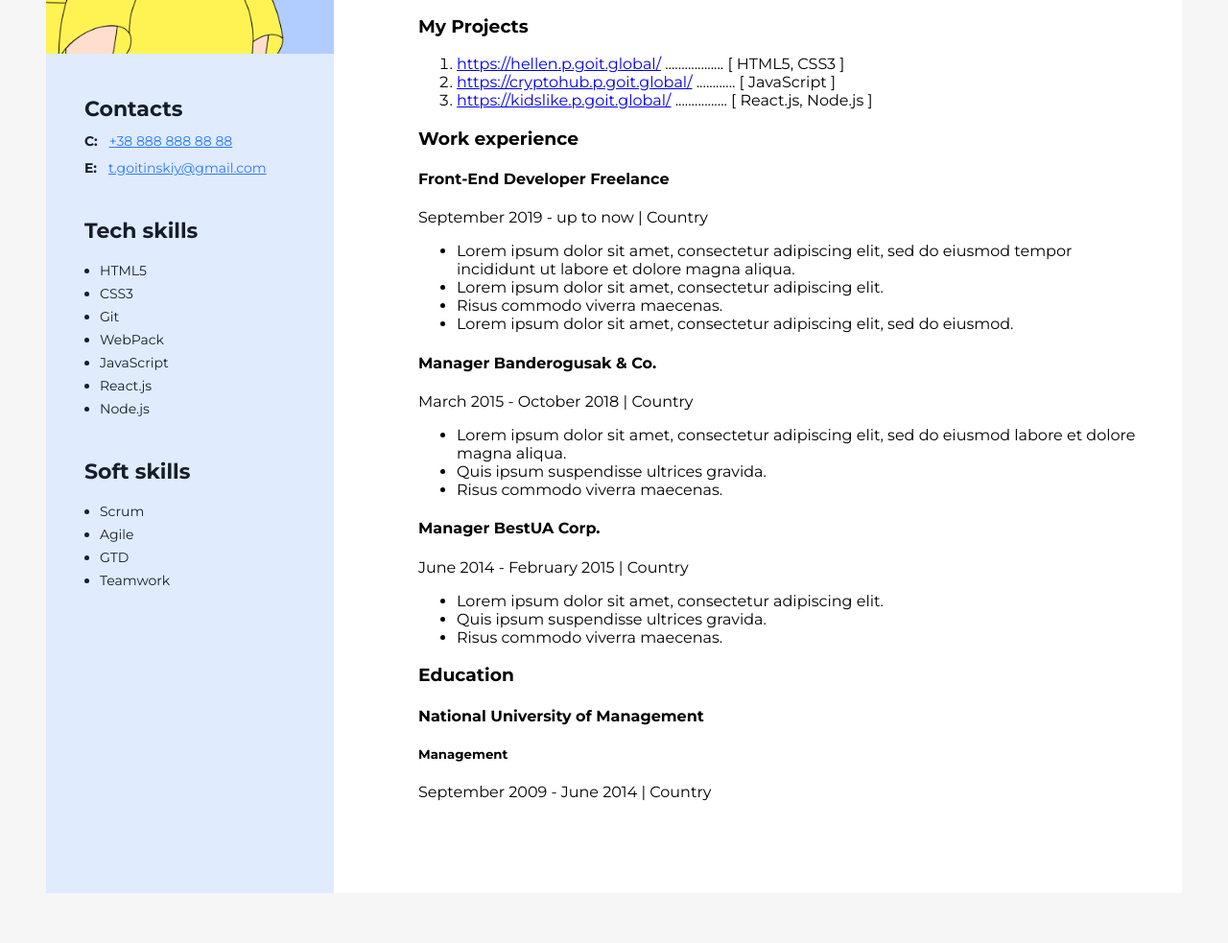
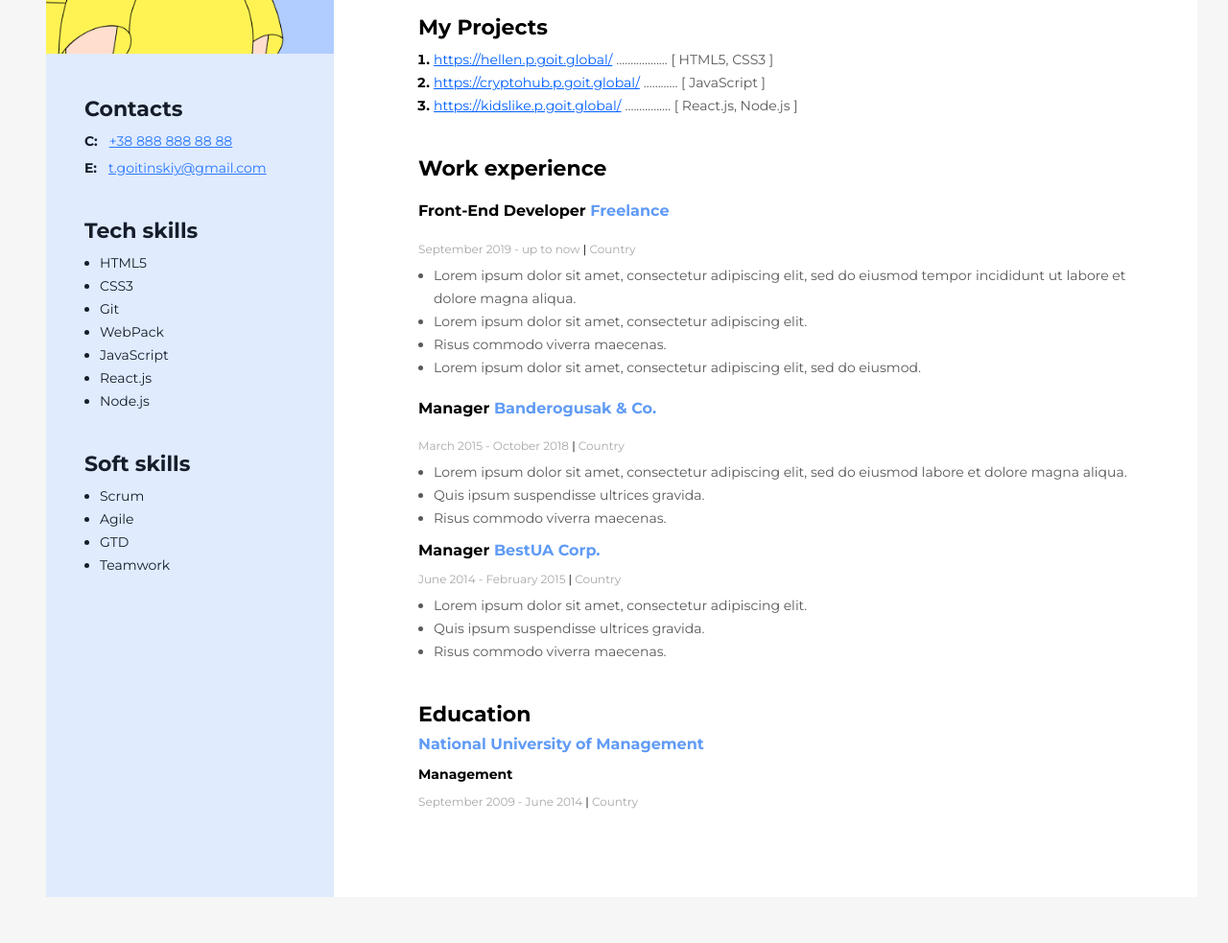
Before and after one commit to VMandaryn/First_repo, a plain HTML site: page resume_project/index.html in a window 1280 px wide. Shown: the part 319-1302 px from the top of the page at 96% size. Drawn offline with Linux system fonts and the light colour scheme.

Commit message:
lesson 5

```diff
--- a/resume_project/css/styles.css
+++ b/resume_project/css/styles.css
@@ -4,19 +4,22 @@ body {
     font-family: "Montserrat", sans-serif;
 }
 
+ul, ol {
+    margin-top: 0;
+    margin-bottom: 0;
+}
+
 .wrapper{
     background: #ffffff;
     display: flex;
     flex-direction: row-reverse;
+    width: 1200px;
+    margin: 0 auto;
 }
 
-.main-content {
-    padding-left: 88px;
-    padding-top: 80px;
-    padding-right: 40px;
-    padding-bottom: 80px;
-    box-sizing: border-box;
-}
+
+
+/* start --- Sidebar */
 
 .sidebar{
     background: #e0ebfe;
@@ -32,6 +35,7 @@ body {
     padding-right: 40px;
 }
 
+        /* Sidebar ---> contacts */
 .contacts-title {
     color: #161d2a;
     font-size: 22px;
@@ -66,6 +70,7 @@ body {
     margin-bottom: 40px;
 }
 
+        /* Sidebar ---> hard skills */
 .skills-container {
     margin-bottom: 40px;
 }
@@ -90,6 +95,8 @@ body {
     line-height: 24px;
 }
 
+
+        /* Sidebar ---> soft skills */
 .soft-skills-container {
     margin-bottom: 40px;
 }
@@ -113,3 +120,194 @@ body {
     font-weight: 400;
     line-height: 24px;
 }
+
+/* end --- Sidebar */
+
+
+
+/* start --- Main content */
+
+.main-content {
+    padding-left: 88px;
+    padding-top: 80px;
+    padding-right: 40px;
+    padding-bottom: 80px;
+    box-sizing: border-box;
+}
+
+.my-proffesion {
+    color: #000;
+    font-size: 14px;
+    font-weight: 700;
+    line-height: 17px;
+    margin-top: 0;
+    margin-bottom: 8px;
+}
+
+.my-name {
+    color: #000;
+    font-size: 45px;
+    font-weight: 700;
+    line-height: 55px;
+    margin-top: 0;
+    margin-bottom: 12px;
+}
+
+.my-descr {
+    color: #595959;
+    font-size: 14px;
+    font-weight: 400;
+    line-height: 24px;
+}
+
+.my-info {
+    margin-bottom: 40px;
+}
+
+
+        /* Main content ---> Projects */
+
+.my-projects-title {
+    color: #000;
+    font-size: 22px;
+    font-weight: 700;
+    line-height: 27px;
+    margin-top: 0;
+    margin-bottom: 8px;
+}
+
+.my-projects-list {
+    padding-left: 16px;
+}
+
+.my-projects-item {
+    color: #000;
+    font-size: 14px;
+    font-weight: 700;
+    line-height: 24px;
+}
+
+.my-projects-item-link {
+    color: #005fff;
+    font-size: 14px;
+    font-weight: 400;
+    line-height: 24px;
+    text-decoration-line: underline;
+}
+
+.my-projects-item-tech {
+    color: #595959;
+    font-size: 14px;
+    font-weight: 400;
+    line-height: 24px;
+}
+
+.my-projects-container {
+    margin-bottom: 40px;
+}
+
+/* End --- Main content */
+
+
+
+/* Start --- My Work Experience */
+
+.work-exp-title {
+    color: #000;
+    font-size: 22px;
+    font-weight: 700;
+    line-height: 27px;
+    margin-top: 0;
+    margin-bottom: 8px;
+}
+
+.work-exp-container {
+    margin-bottom: 12px;
+}
+
+.work-exp-company {
+    color: #000;
+    font-size: 16px;
+    font-weight: 700;
+    line-height: 20px;
+    margin-top: 0;
+    margin-bottom: 12px;
+}
+
+.company-name {
+    color: #609bf5;
+    font-size: 16px;
+    font-weight: 700;
+    line-height: 20px;
+}
+
+.work-exp-period {
+    color: #a8a8a8;
+    font-size: 12px;
+    font-weight: 400;
+    line-height: 15px;
+    margin-bottom: 8px;
+}
+
+.work-exp-period-separator {
+    color: #000;
+}
+
+.work-exp-duties-list {
+    padding-left: 16px;
+}
+
+.work-exp-duties-item {
+    color: #595959;
+    font-size: 14px;
+    font-weight: 400;
+    line-height: 24px;
+}
+
+/* End --- My Work Experience */
+
+
+
+/* Start --- My Education */
+
+.education-title {
+    color: #000;
+    font-size: 22px;
+    font-weight: 700;
+    line-height: 27px;
+    margin-top: 40px;
+    margin-bottom: 8px;
+}
+
+.education-container {
+    margin-bottom: 12px;
+}
+
+.education-provider {
+    color: #609bf5;
+    font-size: 16px;
+    font-weight: 700;
+    line-height: 20px;
+    margin-top: 0;
+    margin-bottom: 12px;
+}
+
+.education-profession {
+    color: #000;
+    font-size: 14px;
+    font-weight: 700;
+    margin-top: 0;
+    margin-bottom: 8px;
+}
+
+.education-period {
+    color: #a8a8a8;
+    font-size: 12px;
+    font-weight: 400;
+    line-height: 15px;
+    margin-bottom: 8px;
+}
+
+.education-period-separator {
+    color: #000;
+}
--- a/resume_project/index.html
+++ b/resume_project/index.html
@@ -23,33 +23,45 @@
           <!-- Main Content -->
           <div class="main-content">
             <!-- My info -->
-            <div>
-              <h2>Front-End Developer</h2>
+            <div class="my-info">
+              <h2 class="my-proffesion">Front-End Developer</h2>
 
-              <h1>Valentyn Marusiak</h1>
+              <h1 class="my-name">Valentyn Marusiak</h1>
 
-              <p>Lorem ipsum dolor sit amet, consectetur adipiscing elit, sed do eiusmod tempor incididunt ut labore et dolore magna aliqua.                   Quis ipsum suspendisse ultrices gravida. Risus commodo viverra maecenas accumsan lacus vel facilisis. </p>
+              <p class="my-descr">Lorem ipsum dolor sit amet, consectetur adipiscing elit, sed do eiusmod tempor incididunt ut labore et dolore magna aliqua.                   Quis ipsum suspendisse ultrices gravida. Risus commodo viverra maecenas accumsan lacus vel facilisis. </p>
             </div>
 
             <!-- My projects -->
-            <div>
-              <h3>My Projects</h3>
+            <div class="my-projects-container">
+              <h3 class="my-projects-title">My Projects</h3>
 
-              <ol>
-                <li class="project-item"><a href="https://hellen.p.goit.global/" target="
+              <ol class="my-projects-list">
+                <li class="my-projects-item">
+                  <a class="my-projects-item-link" href="https://hellen.p.goit.global/" target="
                        _blank">https://hellen.p.goit.global/</a>
+                  <span class="my-projects-item-tech">
                     ..................
                     [ HTML5, CSS3 ]
+                  </span>
+
                 </li>
-                <li><a href="https://cryptohub.p.goit.global/" target="
+                <li class="my-projects-item">
+                  <a class="my-projects-item-link" href="https://cryptohub.p.goit.global/" target="
                      _blank">https://cryptohub.p.goit.global/</a>
+                  <span class="my-projects-item-tech">
                     ............
                     [ JavaScript ]
+                  </span>
+
                 </li>
-                <li class="project-item"><a href="https://kidslike.p.goit.global/" target="
+                <li class="my-projects-item">
+                  <a class="my-projects-item-link" href="https://kidslike.p.goit.global/" target="
                      _blank">https://kidslike.p.goit.global/</a>
+                  <span class="my-projects-item-tech">
                     ................
                     [ React.js, Node.js ]
+                  </span>
+
                 </li>
               </ol>
 
@@ -57,60 +69,60 @@
 
             <!-- My work experience -->
             <div>
-              <h3>Work experience</h3>
+              <h3 class="work-exp-title">Work experience</h3>
 
               <!-- Company 1 -->
-              <div>
-                <h4>Front-End Developer Freelance</h4>
+              <div class="work-exp-container">
+                <h4 class="work-exp-comany">Front-End Developer <span class="company-name">Freelance</span></h4>
 
-                <p>September 2019 - up to now   |   Country</p>
+                <p class="work-exp-period">September 2019 - up to now   <span class="work-exp-period-separator">|</span>   Country</p>
 
-                <ul>
-                  <li>Lorem ipsum dolor sit amet, consectetur adipiscing elit, sed do eiusmod tempor incididunt ut labore et dolore magna                           aliqua.</li>
-                  <li>Lorem ipsum dolor sit amet, consectetur adipiscing elit.</li>
-                  <li>Risus commodo viverra maecenas.</li>
-                  <li>Lorem ipsum dolor sit amet, consectetur adipiscing elit, sed do eiusmod. </li>
+                <ul class="work-exp-duties-list">
+                  <li class="work-exp-duties-item">Lorem ipsum dolor sit amet, consectetur adipiscing elit, sed do eiusmod tempor incididunt ut labore et dolore magna                           aliqua.</li>
+                  <li class="work-exp-duties-item">Lorem ipsum dolor sit amet, consectetur adipiscing elit.</li>
+                  <li class="work-exp-duties-item">Risus commodo viverra maecenas.</li>
+                  <li class="work-exp-duties-item">Lorem ipsum dolor sit amet, consectetur adipiscing elit, sed do eiusmod. </li>
                 </ul>
               </div>
 
               <!-- Company 2 -->
-              <div>
-                <h4>Manager Banderogusak & Co.</h4>
+              <div class="work-exp-container">
+                <h4 class="work-exp-comany">Manager <span class="company-name">Banderogusak & Co.</span></h4>
 
-                <p>March 2015 - October 2018   |   Country</p>
+                <p class="work-exp-period">March 2015 - October 2018   <span class="work-exp-period-separator">|</span>   Country</p>
 
-                <ul>
-                  <li>Lorem ipsum dolor sit amet, consectetur adipiscing elit, sed do eiusmod labore et dolore magna aliqua.</li>
-                  <li>Quis ipsum suspendisse ultrices gravida.</li>
-                  <li>Risus commodo viverra maecenas. </li>
+                <ul class="work-exp-duties-list">
+                  <li class="work-exp-duties-item">Lorem ipsum dolor sit amet, consectetur adipiscing elit, sed do eiusmod labore et dolore magna aliqua.</li>
+                  <li class="work-exp-duties-item">Quis ipsum suspendisse ultrices gravida.</li>
+                  <li class="work-exp-duties-item">Risus commodo viverra maecenas. </li>
                 </ul>
               </div>
 
               <!-- Company 3 -->
-              <div>
-                <h4>Manager BestUA Corp.</h4>
+              <div class="work-exp-container">
+                <h4 class="work-exp-company">Manager <span class="company-name">BestUA Corp.</span></h4>
 
-                <p>June 2014 - February 2015   |   Country</p>
+                <p class="work-exp-period">June 2014 - February 2015   <span class="work-exp-period-separator">|</span>   Country</p>
 
-                <ul>
-                  <li>Lorem ipsum dolor sit amet, consectetur adipiscing elit. </li>
-                  <li>Quis ipsum suspendisse ultrices gravida.</li>
-                  <li>Risus commodo viverra maecenas. </li>
+                <ul class="work-exp-duties-list">
+                  <li class="work-exp-duties-item">Lorem ipsum dolor sit amet, consectetur adipiscing elit. </li>
+                  <li class="work-exp-duties-item">Quis ipsum suspendisse ultrices gravida.</li>
+                  <li class="work-exp-duties-item">Risus commodo viverra maecenas. </li>
                 </ul>
               </div>
 
             </div>
 
             <!-- My education -->
-            <div>
-              <h3>Education</h3>
+            <div >
+              <h3 class="education-title">Education</h3>
 
               <!-- University 1 -->
-              <div>
-                <h4>National University of Management</h4>
-                <h5>Management</h5>
+              <div class="education-container">
+                <h4 class="education-provider">National University of Management</h4>
+                <h5 class="education-profession">Management</h5>
 
-                <p>September 2009 - June 2014   |   Country</p>
+                <p class="education-period">September 2009 - June 2014   <span class="education-period-separator">|</span>   Country</p>
               </div>
             </div>
 
```
Lines whose indentation alone changed are shown as unchanged.
